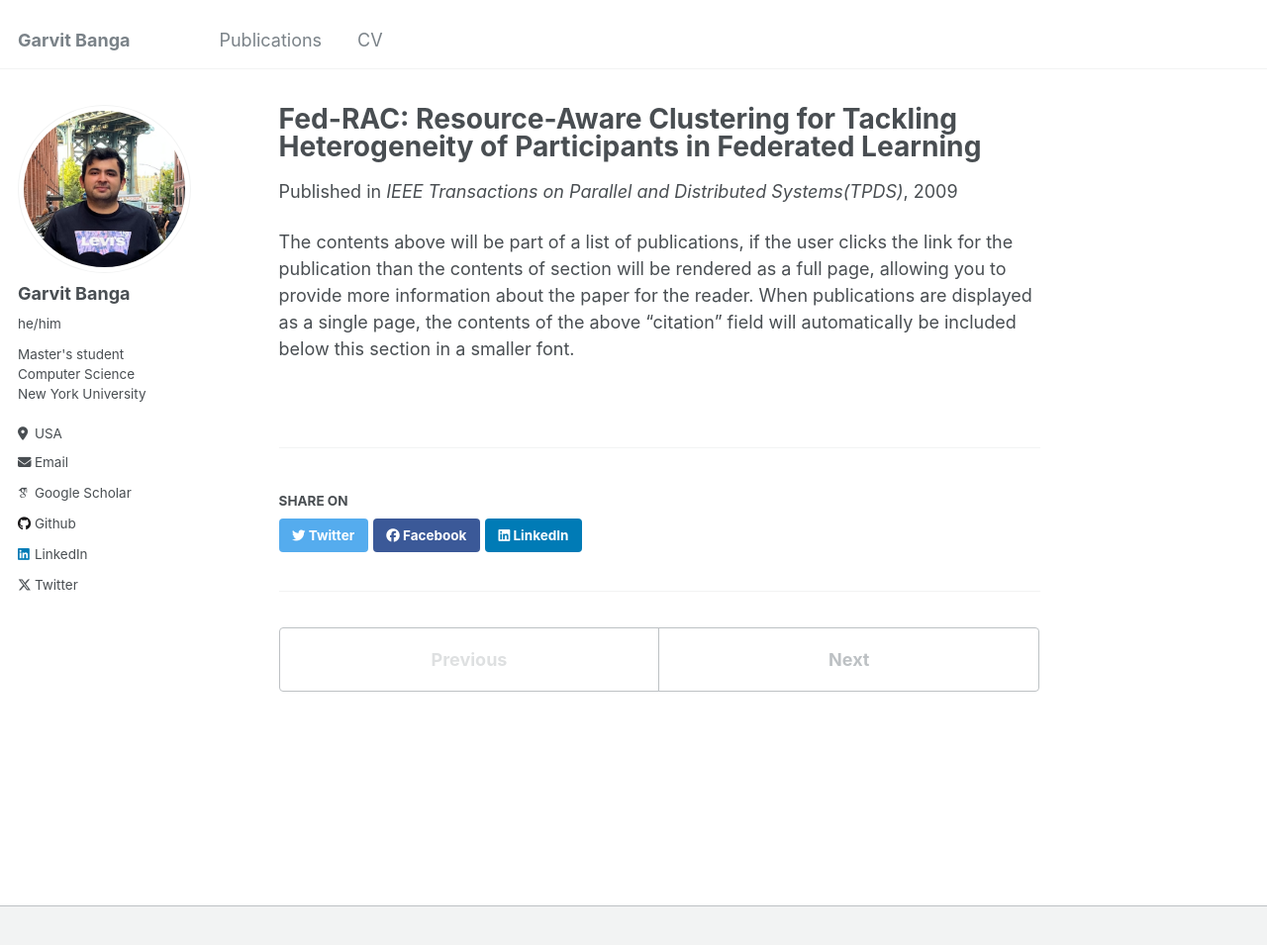
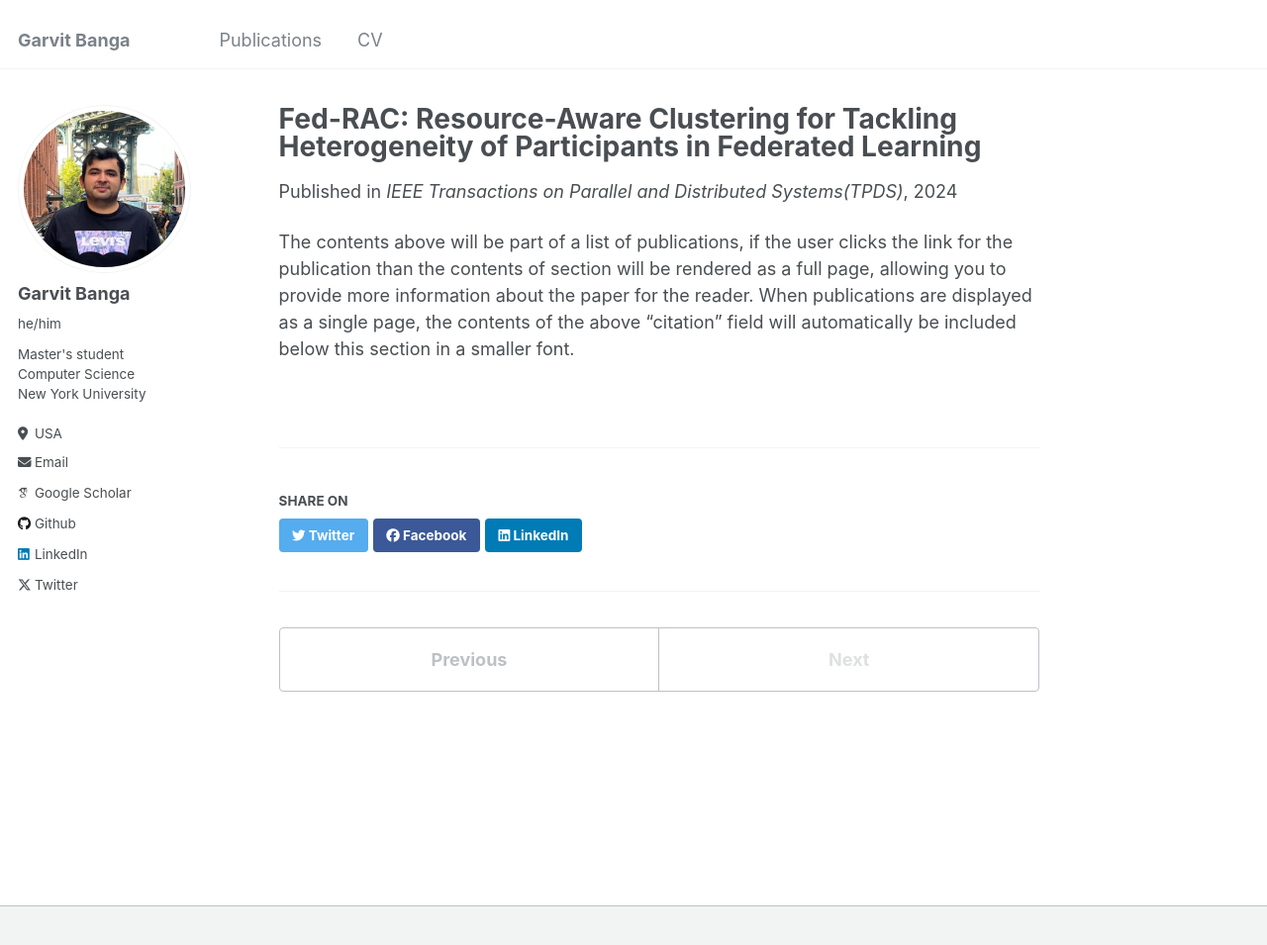
Before and after one commit to GarvitBanga/garvitbanga.github.io, a Jekyll site: the page built from _publications/2009-10-01-paper-title-number-1.md, in a window 1280 px wide and 988 px high. Shown: the top 955 px of the window at 99% size. Built offline with Jekyll 4.4.1, drawn with Linux system fonts in a browser that asks for light colours; some web fonts are replaced.

Commit message:
Update 2009-10-01-paper-title-number-1.md

```diff
--- a/_publications/2009-10-01-paper-title-number-1.md
+++ b/_publications/2009-10-01-paper-title-number-1.md
@@ -2,7 +2,7 @@
 title: "Fed-RAC: Resource-Aware Clustering for Tackling Heterogeneity of Participants in Federated Learning"
 collection: publications
 permalink: /publication/FedRAC
-date: 2009-10-01
+date: 2024-03-20
 venue: 'IEEE Transactions on Parallel and Distributed Systems(TPDS)'
 paperurl: 'https://ieeexplore.ieee.org/abstract/document/10476717'
 ---
```
